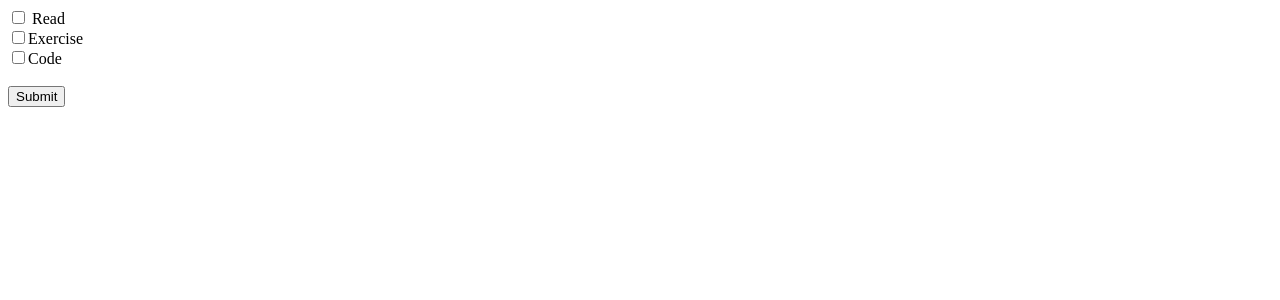
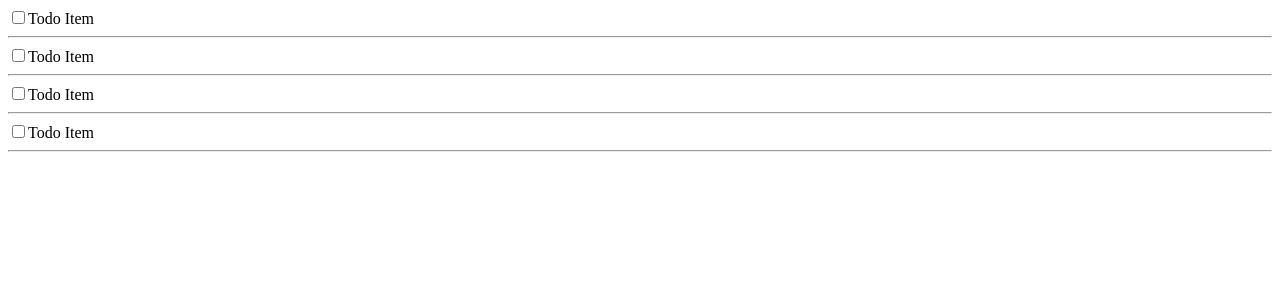
Before and after one commit to javadebadi/ToDo-reactjs, a React (Create React App) app: page / in a window 1280 px wide. Shown: the top 300 px of the page. Built offline with nearby package versions, Linux system fonts and the light colour scheme.

Commit message:
Update: updated App.js to include classNames and separted components

```diff
--- a/src/App.js
+++ b/src/App.js
@@ -1,15 +1,24 @@
 import React from 'react'
+
+function TodoItem () {
+  return (
+    <div className="todo-item">
+      <input type="checkbox" className="todo-item-checkbox"/>
+      <label className="todo-item-label">Todo Item </label>
+      <br/>
+      <hr/>
+    </div>
+  )
+}
+
 
 function App () {
   return (
     <div>
-      <input type="checkbox"/>
-      <label> Read</label><br/>
-      <input type="checkbox"/>
-      <label>Exercise</label><br/>
-      <input type="checkbox"/>
-      <label>Code</label><br/><br/>
-      <input type="submit" value="Submit"/>
+      <TodoItem />
+      <TodoItem />
+      <TodoItem />
+      <TodoItem />
     </div>
   )
 }
```
